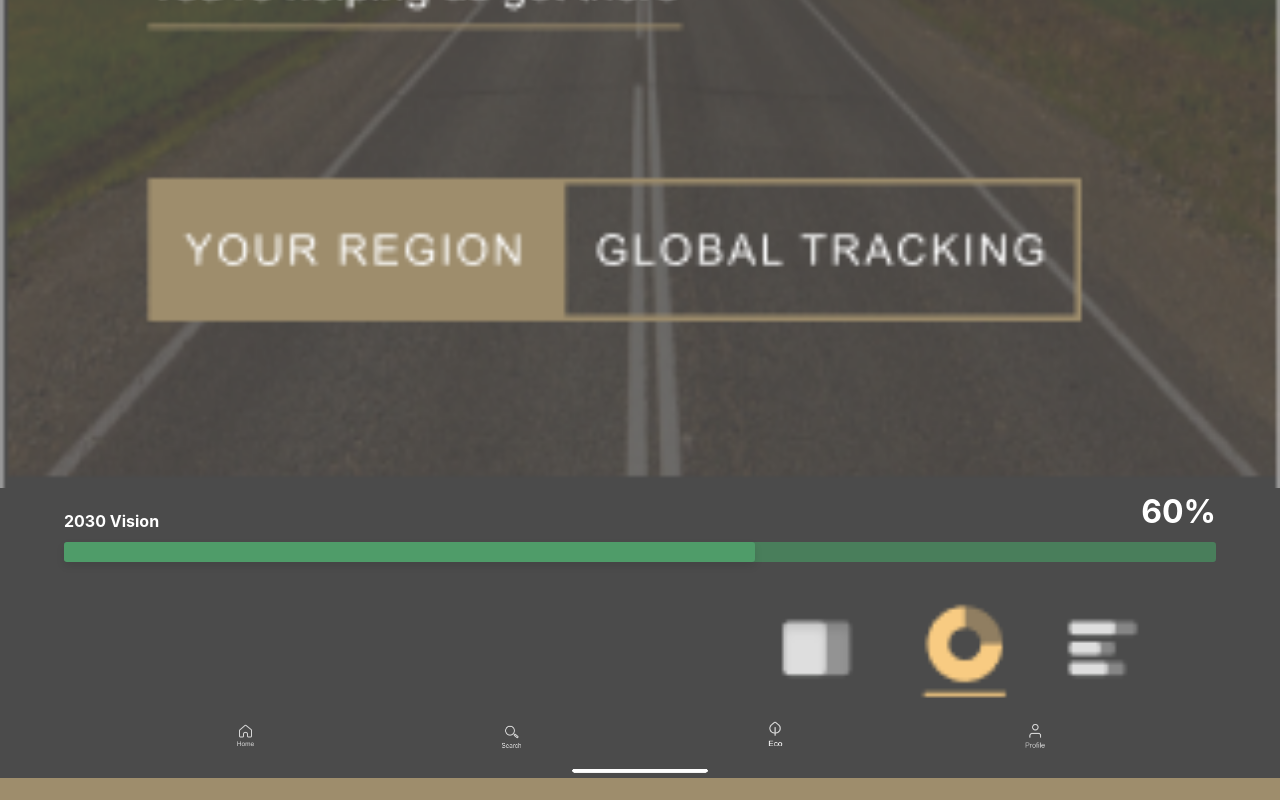
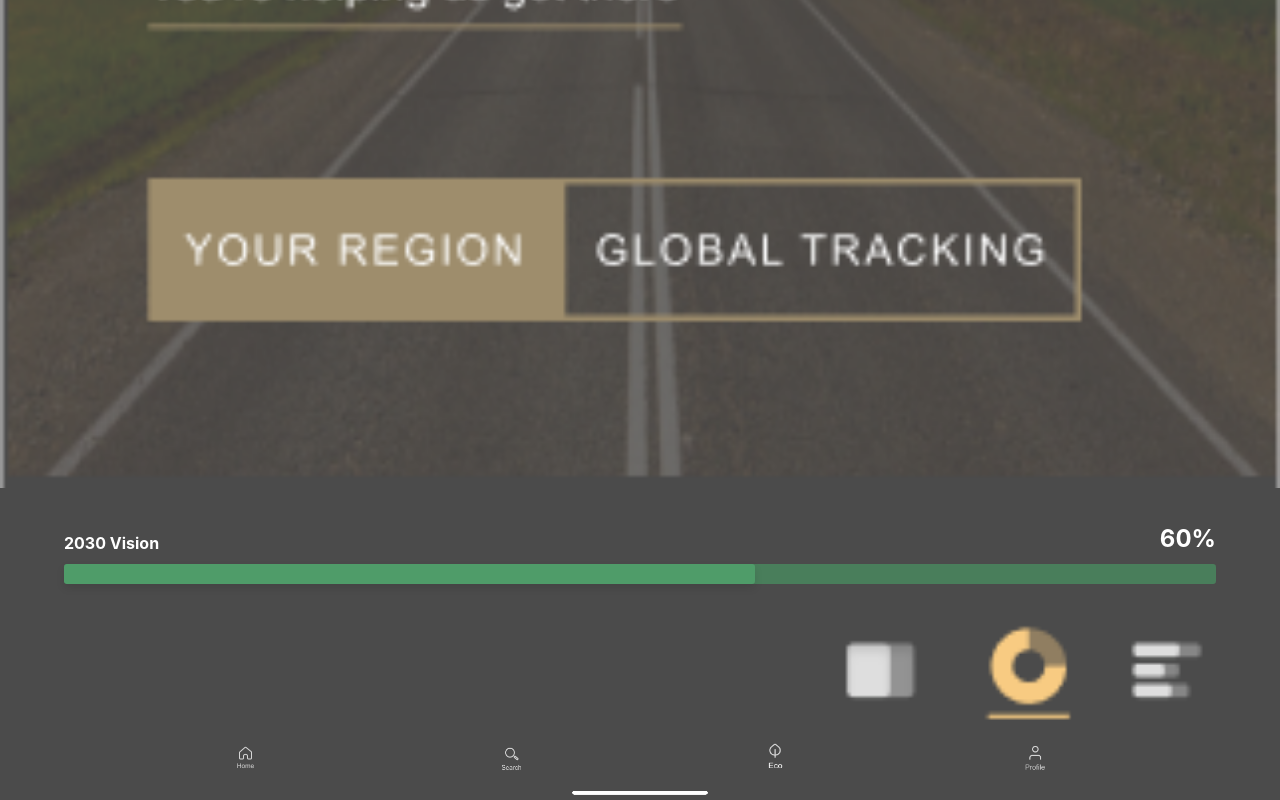
Before and after one commit to fmatamoros202/gm-project, a React (Create React App) app in the folder client/: page /gmusers/vision in a window 1280 px wide. Shown: the part 475-1275 px from the top of the page. Before the commit the page ends 1253 px from the top, so only its background shows below. Built offline with nearby package versions, Linux system fonts and the light colour scheme.

Commit message:
modified the scss

```diff
--- a/client/src/components/Vision2030/Vision2030.scss
+++ b/client/src/components/Vision2030/Vision2030.scss
@@ -3,7 +3,7 @@
 
   &-text {
     width: 90%;
-    margin: 0 auto;
+    margin: 2rem auto 0;
     display: flex;
     align-items: flex-end;
     justify-content: space-between;
@@ -16,7 +16,7 @@
 
     &__number {
       color: white;
-      font-size: 2rem;
+      font-size: 1.5rem;
       margin: 0;
     }
   }
@@ -50,7 +50,7 @@
   width: 30vw;
 
   &__container {
-    width: 80%;
+    width: 90%;
     margin: 0 auto;
     display: flex;
     justify-content: flex-end;
```
